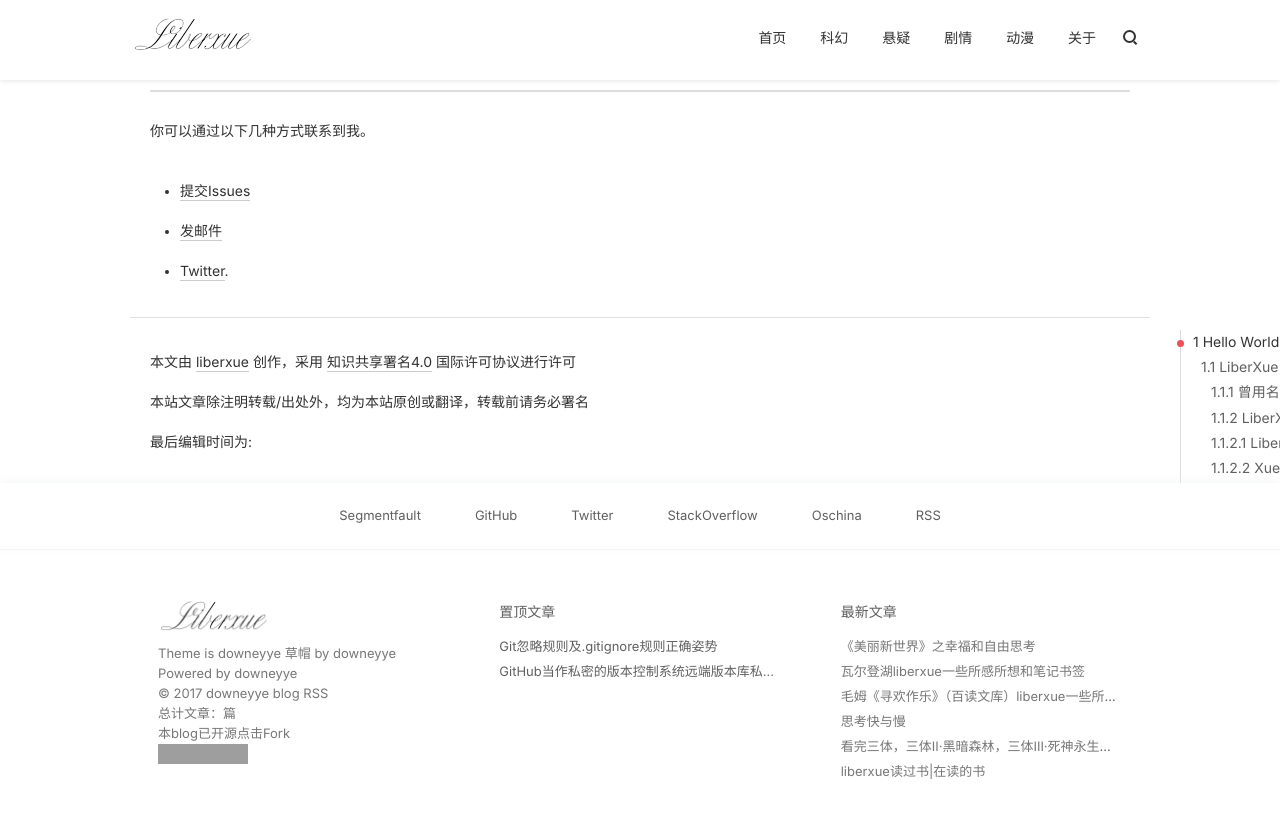
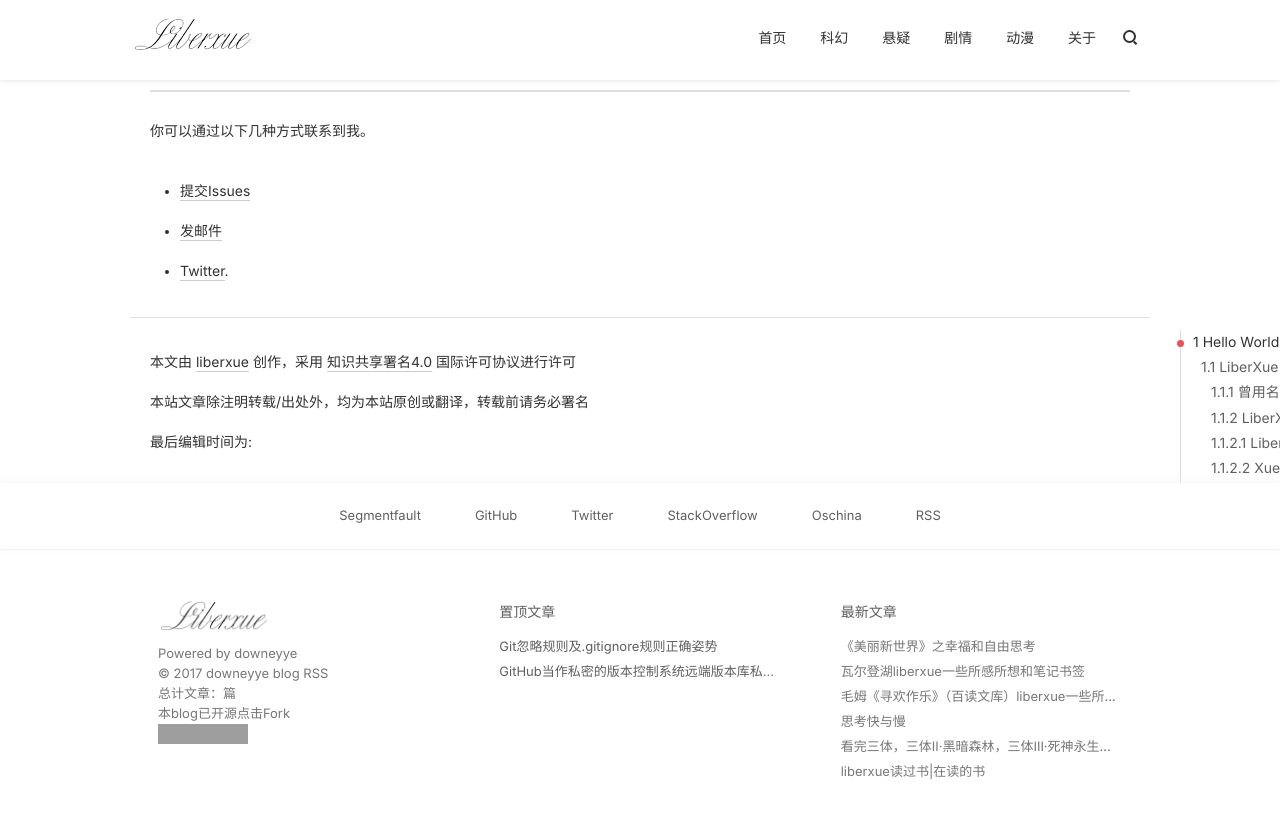
Before and after one commit to downeyye/downeyye.github.io, a Jekyll site: the page built from about.md, in a window 1280 px wide and 900 px high, scrolled down 4921 px. Shown: the top 818 px of the window. Built offline with Jekyll 4.4.1, drawn with Linux system fonts in a browser that asks for light colours; nearby versions of some CDN libraries; comment, search, counter and statistics services are not loaded; grey boxes are pictures that could not be loaded.

Commit message:
删除主题 foot

```diff
--- a/_includes/foot.html
+++ b/_includes/foot.html
@@ -18,7 +18,7 @@
                     <a href="/" class="info-logo">
                          <img src="{{ site.url }}/style/images/logo-liberxue.png"   title="访问 LiberXue_blog" data-hover="LiberXue_blog" alt="LiberXue_blog" /> </a>
                     <div class="info-text">
-                        <p>Theme is <a href="http://www.liberxue.com/2017/08/03/Jekyllthemes.html" title="访问 Jekyll liberxue主题"  data-hover="Jekyll liberxue"target="_blank">downeyye 草帽</a> by <a href="http://downeyye.github.io/about" target="_blank">downeyye</a></p>
+
                         <p>Powered by <a href="{{ site.url }}/tags/#Jekyll" title="downeyye" data-hover="downeyye" target="_blank" rel="nofollow">downeyye</a></p>
                         <p>&copy; 2017 <a href="/feed.xml"  title="访问 downeyye blog RSS" data-hover="downeyye blog RSS">downeyye blog RSS</a></p>
                         <p>总计文章：{{paginator.total_posts}}篇</p>
```
